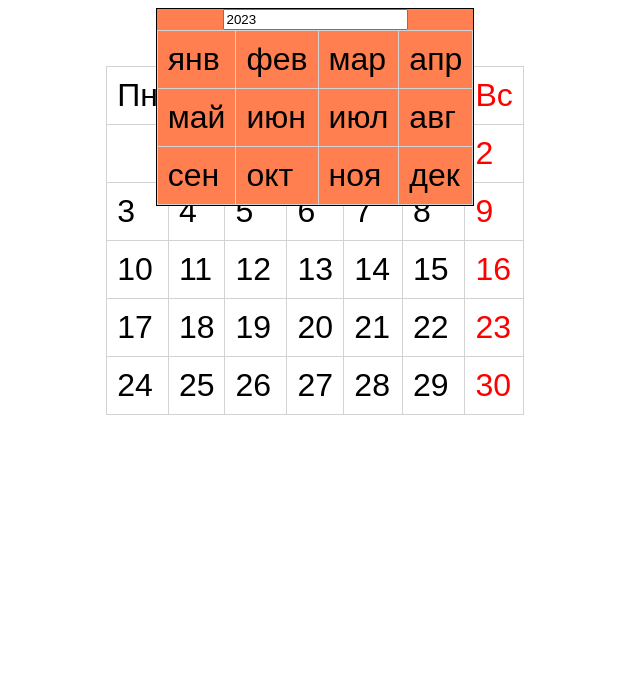
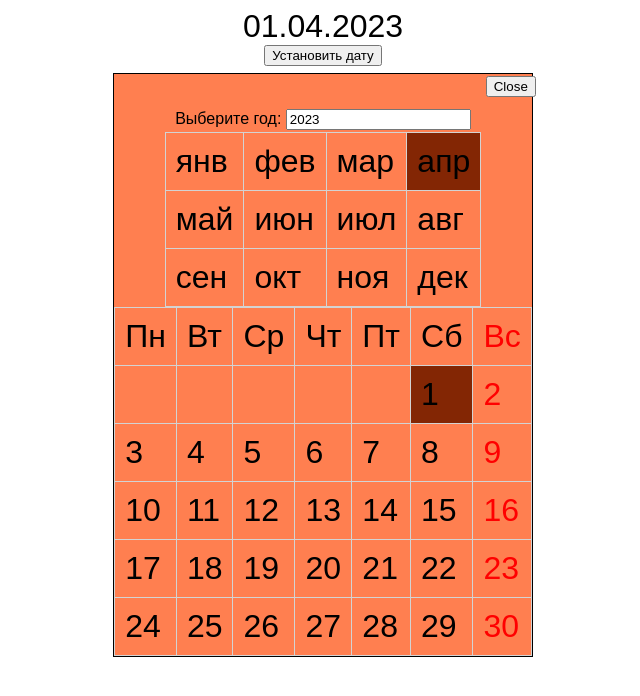
Before and after one commit to AlexIgn88/calendar-next.js, a Next.js app: page / in a window 1280 px wide. Both pictures are taken after a click on the button "Установить дату". Shown: the top 696 px of the page, without its empty margins (325-965 px from the left). Built offline with nearby package versions, Linux system fonts and the light colour scheme.

Commit message:
Имитация <input type="date"> 	modified:   components/Calendar.js 	modified:   components/ModalWindow.js 	new file:   components/TableForCalendar.js 	deleted:    components/Tbody.js 	modified:   styles/style.css

```diff
--- a/components/Calendar.js
+++ b/components/Calendar.js
@@ -1,41 +1,28 @@
 import { useState } from 'react'
 import ModalWindow from '../components/ModalWindow'
-import Tbody from '../components/Tbody'
+import TableForCalendar from './TableForCalendar'
 
 function Calendar() {
     const
         today = new Date(),
         [showModalWindow, setShowModalWindow] = useState(false),
-        [yearAndMonth, setYearAndMonth] = useState([today.getFullYear(), String(today.getMonth() + 1).padStart(2, '0')].join('-')),
-        [year, month] = yearAndMonth.split('-'),
+        [date, setDate] = useState([
+            String(today.getDate()).padStart(2, '0'),
+            String(today.getMonth() + 1).padStart(2, '0'),
+            today.getFullYear()]
+            .join('.'));
 
-        date = new Date(yearAndMonth),
-        options = { year: 'numeric', month: 'long' },
-        formattedDate = date.toLocaleString('ru-RU', options)
-            .charAt(0).toUpperCase() + date.toLocaleString('ru-RU', options).slice(1);
-
-    return <div className="calendar">
-        <div suppressHydrationWarning>{formattedDate}</div>
+    return <div className="calendar" onClick={
+        evt => { if (showModalWindow && !evt.target.closest('.modal-window')) setShowModalWindow(false) }
+    }>
+        <div>{date}</div>
         <button onClick={() => setShowModalWindow(true)}>Установить дату</button>
         {showModalWindow && <ModalWindow
             setShowModalWindow={setShowModalWindow}
-            yearAndMonth={yearAndMonth}
-            setYearAndMonth={setYearAndMonth}
+            date={date}
+            setDate={setDate}
+            TableForCalendar={<TableForCalendar date={date} setDate={setDate} />}
         />}
-        <table className="table-for-calendar">
-            <thead>
-                <tr>
-                    <td>Пн</td>
-                    <td>Вт</td>
-                    <td>Ср</td>
-                    <td>Чт</td>
-                    <td>Пт</td>
-                    <td>Сб</td>
-                    <td>Вс</td>
-                </tr>
-            </thead>
-            {yearAndMonth && <Tbody year={year} month={month - 1} />}
-        </table>
     </div>
 }
 
--- a/components/ModalWindow.js
+++ b/components/ModalWindow.js
@@ -1,43 +1,60 @@
 import { useState } from 'react'
 
-function ModalWindow({ setShowModalWindow, yearAndMonth, setYearAndMonth }) {
-    const [inputYearValue, setinputYearValue] = useState(+yearAndMonth.split('-')[0]);
+function ModalWindow({ setShowModalWindow, date, setDate, TableForCalendar }) {
+    const
+        [day, month, year] = date.split('.'),
+        [inputYearValue, setinputYearValue] = useState(year);
 
-    function setData(evt) {
+    function getMonth(evt) {
         const td = evt.target.closest('td');
         if (!td) return
-        setYearAndMonth(inputYearValue + '-' + evt.target.dataset?.month);
-        setShowModalWindow(false);
+        setDate(day + '.' + evt.target.dataset?.month + '.' + inputYearValue);
+    }
+
+    function ArrayOfTD(startShift) {
+        const
+            result = [],
+            arrayOfMonths = ['янв', 'фев', 'мар', 'апр', 'май', 'июн', 'июл', 'авг', 'сен', 'окт', 'ноя', 'дек'];
+
+        for (let i = 0; i < 4; i++) {
+            let
+                td = <td key={Date.now() + i}></td>,
+                nameOfMonth = arrayOfMonths[i + startShift];
+            td = <td key={Date.now() + i} data-month={'' + 0 + (i + startShift + 1)} >{nameOfMonth}</td>;
+            if (i + startShift + 1 == month) td = <td key={Date.now() + i} data-month={'' + 0 + (i + startShift + 1)} className="current" >{nameOfMonth}</td>;
+            result.push(td);
+        }
+        return result;
+    }
+
+    function ArrayOfTR() {
+        const
+            result = [];
+        for (let i = 0, startShift = 0; i < 3; i++) {
+            const
+                tr = <tr key={Date.now() + i}>{...ArrayOfTD(startShift)}</tr>
+            result.push(tr);
+            startShift += 4;
+        }
+        return result;
     }
 
     return <div className="modal-window">
-        <input
-            type='number'
-            value={inputYearValue}
-            onChange={evt => setinputYearValue(evt.target.value)}
-        />
-        <table>
-            <tbody onClick={evt => setData(evt)}>
-                <tr>
-                    <td data-month='01'>янв</td>
-                    <td data-month='02'>фев</td>
-                    <td data-month='03'>мар</td>
-                    <td data-month='04'>апр</td>
-                </tr>
-                <tr>
-                    <td data-month='05'>май</td>
-                    <td data-month='06'>июн</td>
-                    <td data-month='07'>июл</td>
-                    <td data-month='08'>авг</td>
-                </tr>
-                <tr>
-                    <td data-month='09'>сен</td>
-                    <td data-month='10'>окт</td>
-                    <td data-month='11'>ноя</td>
-                    <td data-month='12'>дек</td>
-                </tr>
-            </tbody>
-        </table>
+        <div>
+            <div className='closeButton'><button onClick={() => setShowModalWindow(false)}>Close</button></div>
+            <span className='description'>Выберите год: </span>
+            <input
+                type='number'
+                value={inputYearValue}
+                onChange={
+                    evt => {
+                        setinputYearValue(evt.target.value);
+                        setDate(date.split('.')[0] + '.' + date.split('.')[1] + '.' + inputYearValue);
+                    }}
+            />
+        </div>
+        <table><tbody onClick={evt => getMonth(evt)}>{...ArrayOfTR()}</tbody></table>
+        {TableForCalendar}
     </div>
 }
 
--- /dev/null
+++ b/components/TableForCalendar.js
@@ -0,0 +1,62 @@
+function TableForCalendar({ date, setDate }) {
+
+    let [day, month, year] = date.split('.');
+    month = month - 1;
+
+    function getDay(evt) {
+        const day = evt.target.closest('td')?.textContent;
+        if (!day) return
+        setDate(String(day).padStart(2, '0') + '.' + date.split('.')[1] + '.' + date.split('.')[2]);
+    }
+
+    return monthAsTBody(year, month);
+
+    function weekTDArray(monday, daysNumber) {
+        const
+            result = [];
+        for (let i = 0; i < 7; i++) {
+            let
+                td = <td key={Date.now() + i}></td>,
+                date = monday + i;
+            if (date > 0 && date <= daysNumber) td = <td key={Date.now() + i} data-day={date} >{date}</td>;
+            if ((date > 0 && date <= daysNumber) && date == day) td = <td key={Date.now() + i} data-day={date} className="current" >{date}</td>;
+            result.push(td);
+        }
+        return result;
+    }
+
+    function monthTRArray(startShift, daysNumber) {
+        const
+            result = [];
+        for (let weekStart = 1 - startShift; weekStart <= daysNumber; weekStart += 7) {
+            const
+                tr = <tr key={Date.now() + weekStart}>{...weekTDArray(weekStart, daysNumber)}</tr>
+            result.push(tr);
+        }
+        return result;
+    }
+
+    function monthAsTBody(year, month) {
+        const
+            daysInMonth = (new Date(year, month + 1, 0)).getDate(),
+            firstDayOfWeek = (new Date(year, month, 1)).getDay(),
+            startShift = (-1 + firstDayOfWeek + 7) % 7;
+
+        return <table className="table-for-calendar">
+            <thead>
+                <tr>
+                    <td>Пн</td>
+                    <td>Вт</td>
+                    <td>Ср</td>
+                    <td>Чт</td>
+                    <td>Пт</td>
+                    <td>Сб</td>
+                    <td>Вс</td>
+                </tr>
+            </thead>
+            <tbody onClick={evt => getDay(evt)}>{...monthTRArray(startShift, daysInMonth)}</tbody>
+        </table>
+    }
+}
+
+export default TableForCalendar
--- a/components/Tbody.js
+++ /dev/null
@@ -1,38 +0,0 @@
-function Tbody({ year, month }) {
-    return monthAsTBody(year, month);
-
-    function weekTDArray(monday, daysNumber) {
-        const
-            result = [];
-        for (let i = 0; i < 7; i++) {
-            let
-                td = <td key={Date.now() + i}></td>,
-                date = monday + i;
-            if (date > 0 && date <= daysNumber) td = <td key={Date.now() + i}>{date}</td>;
-            result.push(td);
-        }
-        return result;
-    }
-
-    function monthTRArray(startShift, daysNumber) {
-        const
-            result = [];
-        for (let weekStart = 1 - startShift; weekStart <= daysNumber; weekStart += 7) {
-            const
-                tr = <tr key={Date.now() + weekStart}>{...weekTDArray(weekStart, daysNumber)}</tr>
-            result.push(tr);
-        }
-        return result;
-    }
-
-    function monthAsTBody(year, month) {
-        const
-            daysInMonth = (new Date(year, month + 1, 0)).getDate(),
-            firstDayOfWeek = (new Date(year, month, 1)).getDay(),
-            startShift = (-1 + firstDayOfWeek + 7) % 7;
-
-        return <tbody>{...monthTRArray(startShift, daysInMonth)}</tbody>
-    }
-}
-
-export default Tbody
--- a/styles/style.css
+++ b/styles/style.css
@@ -1,3 +1,9 @@
+.calendar {
+    position: fixed;
+    height: 100%;
+    width: 100%;
+}
+
 .calendar,
 input#month-input,
 .modal-window {
@@ -28,8 +34,43 @@ table.table-for-calendar,
     color: red
 }
 
+.current {
+    background-color: rgb(131, 38, 4);
+}
+
+.modal-window tbody td:hover {
+    background-color: rgb(131, 38, 4);
+}
+
+.modal-window tbody td:active {
+    background-color: rgb(67, 19, 1);
+}
+
 .modal-window {
     position: absolute;
+    top: 65px;
     border: 1px solid black;
     background-color: coral;
 }
+
+.closeButton {
+    display: flex;
+    justify-content: flex-end;
+    position: relative;
+    top: 2px;
+    left: 65px;
+}
+
+.closeButton button:hover {
+    color: white;
+    background-color: rgb(131, 38, 4);
+}
+
+.closeButton button:active {
+    color: white;
+    background-color: rgb(67, 19, 1);
+}
+
+.description {
+    font-size: medium;
+}
```
